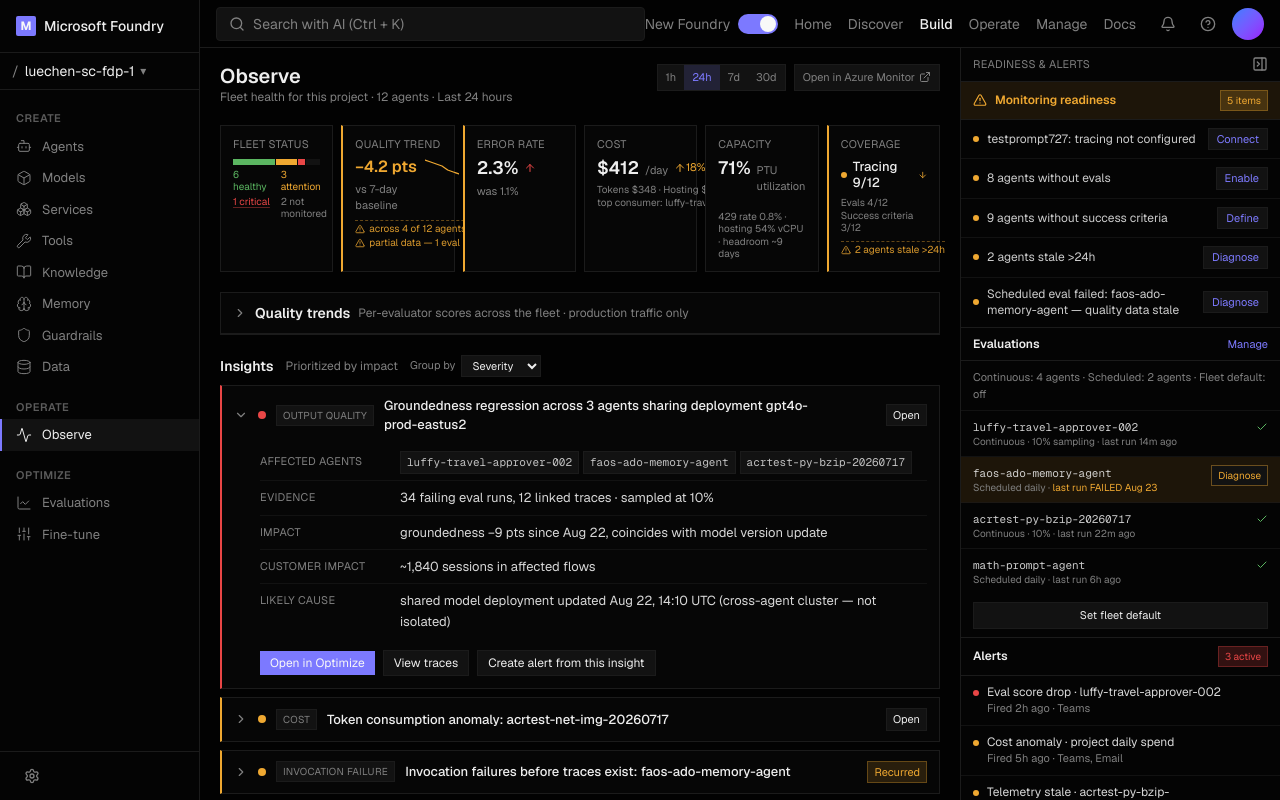
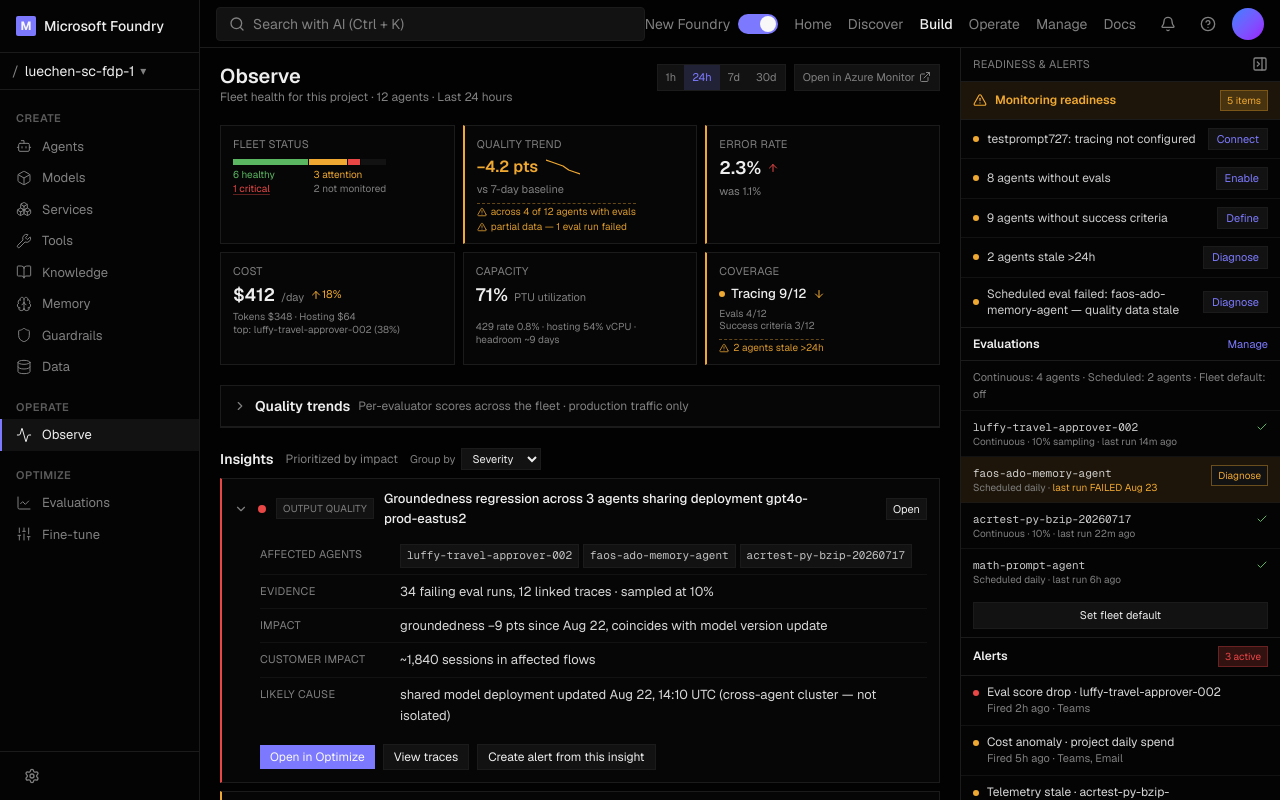
Before and after one commit to fubaduba/v0-test-suites-traces-datasets-pipelines, a Next.js app: page / in a window 1280 px wide. Built offline with nearby package versions, Linux system fonts and the light colour scheme.

Commit message:
feat: adjust grid layout and update token/hosting display in KpiStrip component
Co-authored-by: Filisha Shah  <51928518+fubaduba@users.noreply.github.com>

```diff
--- a/components/observe/kpi-strip.tsx
+++ b/components/observe/kpi-strip.tsx
@@ -52,7 +52,7 @@ function Tile({
 
 export function KpiStrip({ onFilterCritical, onFocusReadiness, onOpenQuality, onFocusTable }: KpiStripProps) {
   return (
-    <div className="grid grid-cols-2 md:grid-cols-3 xl:grid-cols-6 gap-2">
+    <div className="grid grid-cols-2 md:grid-cols-3 2xl:grid-cols-6 gap-2">
       {/* Fleet status */}
       <Tile name="Fleet status" onClick={onFocusTable}>
         <div className="flex flex-col gap-1">
@@ -121,8 +121,8 @@ export function KpiStrip({ onFilterCritical, onFocusReadiness, onOpenQuality, on
           </span>
         </div>
         <div className="flex flex-col text-[10px] leading-tight text-muted-foreground">
-          <span className="truncate">Tokens $348 · Hosting $64 (vCPU + GiB)</span>
-          <span className="truncate">top consumer: luffy-travel-approver-002 (38%)</span>
+          <span className="truncate">Tokens $348 · Hosting $64</span>
+          <span className="truncate">top: luffy-travel-approver-002 (38%)</span>
         </div>
       </Tile>
 
```
